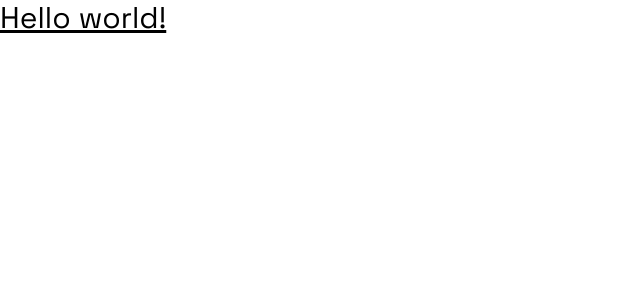
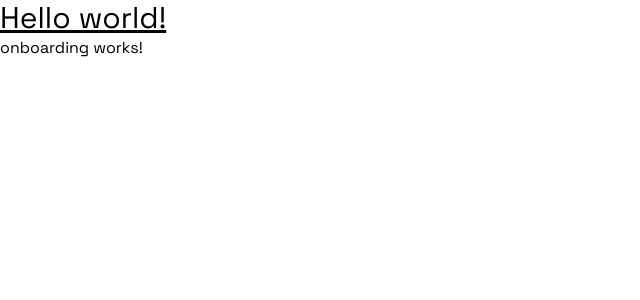
Before and after one commit to IEdiong/tublian-frontend-challenge, an Angular app: page / in a window 1280 px wide. Shown: the top 300 px of the page, without its empty margins (0-640 px from the left). Built offline with nearby package versions, Linux system fonts and the light colour scheme.

Commit message:
add onboarding component

```diff
--- a/src/app/app.component.html
+++ b/src/app/app.component.html
@@ -1 +1,2 @@
 <h1 class="text-3xl font-normal underline">Hello world!</h1>
+<tbc-onboarding></tbc-onboarding>
--- a/src/app/app.module.ts
+++ b/src/app/app.module.ts
@@ -2,9 +2,10 @@ import { NgModule } from '@angular/core';
 import { BrowserModule } from '@angular/platform-browser';
 
 import { AppComponent } from './app.component';
+import { OnboardingComponent } from './onboarding/onboarding.component';
 
 @NgModule({
-  declarations: [AppComponent],
+  declarations: [AppComponent, OnboardingComponent],
   imports: [BrowserModule],
   providers: [],
   bootstrap: [AppComponent],
--- /dev/null
+++ b/src/app/onboarding/onboarding.component.html
@@ -0,0 +1 @@
+<p>onboarding works!</p>
--- /dev/null
+++ b/src/app/onboarding/onboarding.component.ts
@@ -0,0 +1,8 @@
+import { Component } from '@angular/core';
+
+@Component({
+  selector: 'tbc-onboarding',
+  templateUrl: './onboarding.component.html',
+  styles: [],
+})
+export class OnboardingComponent {}
```
Also changed, not shown: 2 other files (tests, documents, lock files or other folders).
